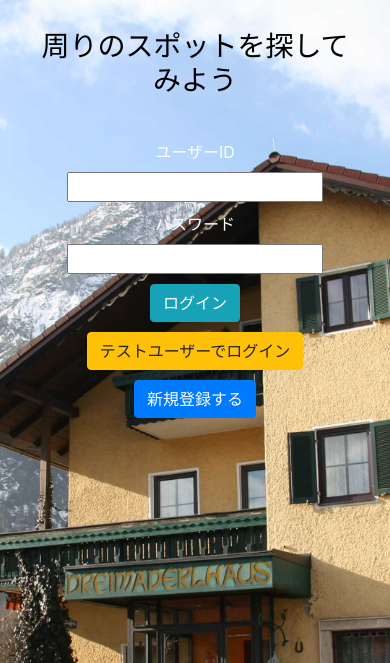
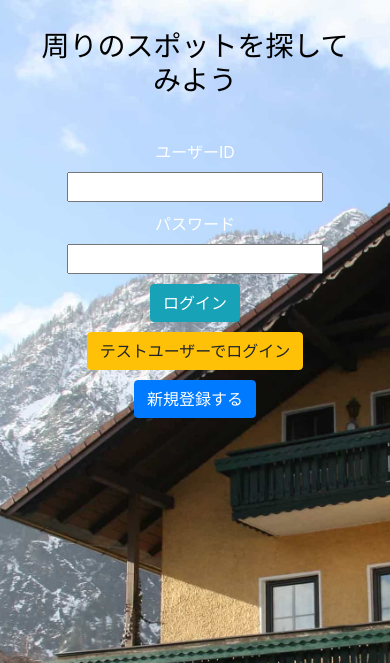
Before and after one commit to yuki0417/travel-app, a Django app: page /accounts/login/ in a window 390 px wide. Shown: the top 663 px of the page. Run offline with Django 3.2, Linux system fonts and the light colour scheme; some libraries are stand-ins or nearby versions.

Commit message:
スマホ用に背景画像を調整

```diff
--- a/travel/static/accounts/css/login.css
+++ b/travel/static/accounts/css/login.css
@@ -36,6 +36,7 @@ ul {
 
 @media only screen and (max-width: 600px) {
     body {
-      background-image: url("../img/background.JPG");
+      background-image: url("../img/background_phone.JPG");
+      background-position: 50% 0;
     }
   }
```
Also changed, not shown: travel/static/accounts/css/logout.css (+4 -3 lines), travel/static/accounts/img/background_phone.JPG (added).
